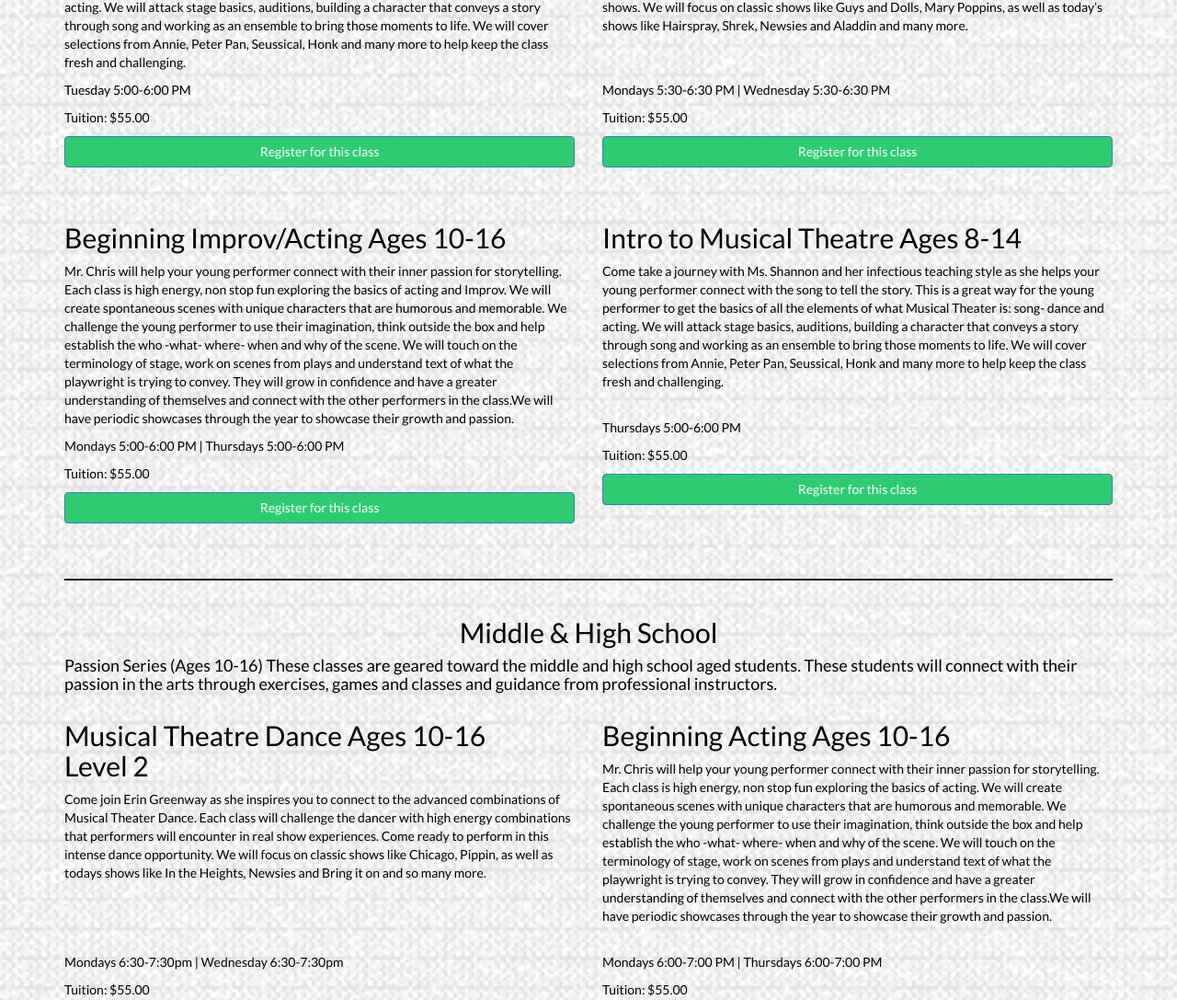
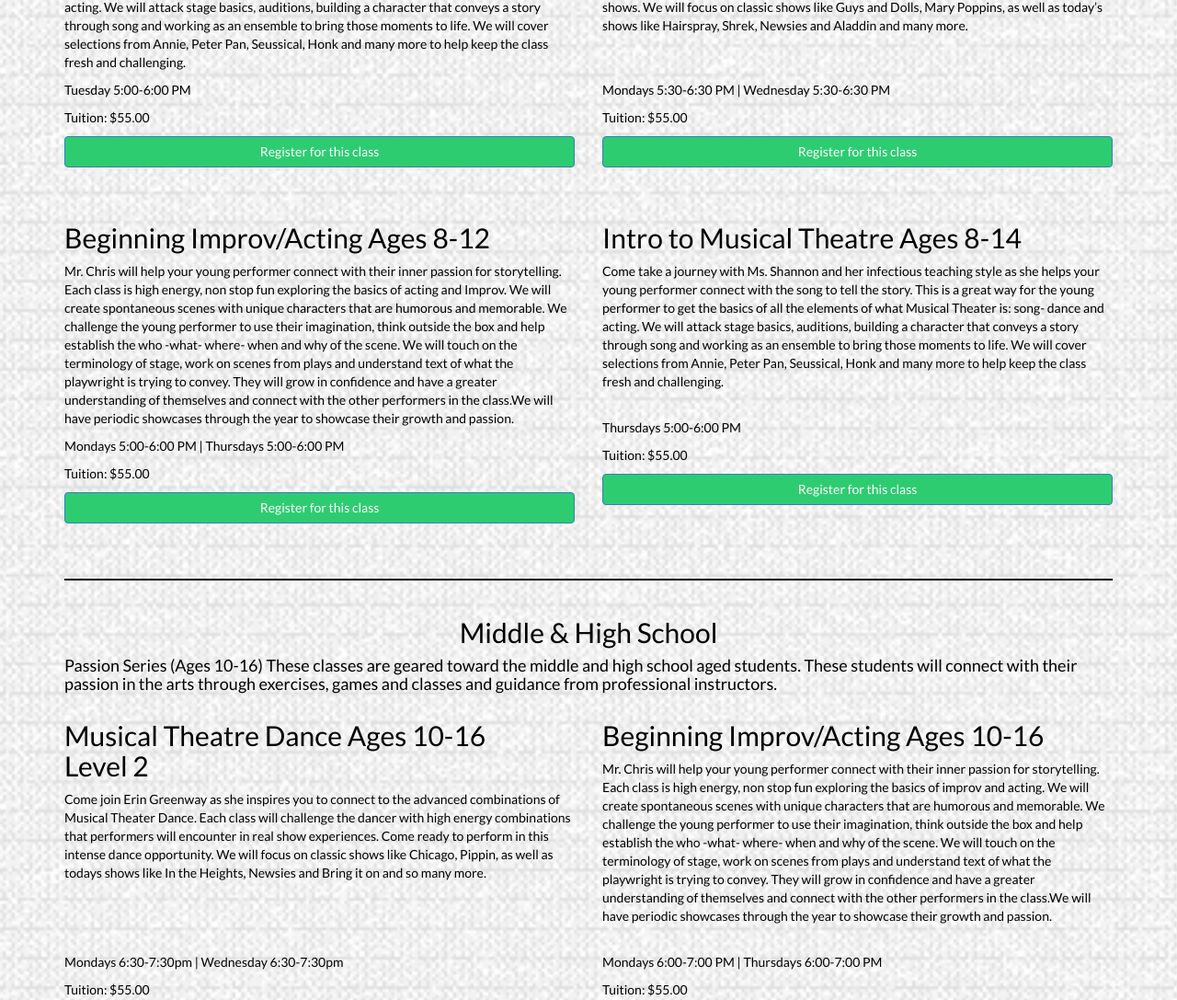
Before and after one commit to matthewtrask/off-broadway, a PHP site: page /classes.php in a window 1280 px wide. Shown: the part 1280-2367 px from the top of the page at 92% size. Run offline with PHP 8.4, Linux system fonts and the light colour scheme; data that the repository does not hold is empty; some libraries are stand-ins or nearby versions.

Commit message:
content changes

```diff
--- a/public/classes.php
+++ b/public/classes.php
@@ -69,7 +69,7 @@
 	<div class="container classes-offered">
 		<div class="row">
 			<div class="col-xs-12 col-sm-12 col-md-6 col-lg-6">
-				<h2>Beginning Improv/Acting Ages 10-16</h2>
+				<h2>Beginning Improv/Acting Ages 8-12</h2>
 				<p>Mr. Chris will help your young performer connect with their inner passion for storytelling. Each class is high energy, non stop fun exploring the basics of acting and Improv. We will create spontaneous scenes with unique characters that are humorous and memorable. We challenge the young performer to use their imagination, think outside the box and help establish the who -what- where- when and why of the scene. We will touch on the terminology of stage, work on scenes from plays and understand text of what the playwright is trying to convey. They will grow in confidence and have a greater understanding of themselves and connect with the other performers in the class.We will have periodic showcases through the year to showcase their growth and passion.</p>
 				<p>Mondays 5:00-6:00 PM | Thursdays 5:00-6:00 PM</p>
 				<p>Tuition: $55.00</p>
@@ -104,8 +104,8 @@
 				<button class="btn btn-block btn-primary" id="btn"><a href="https://app.jackrabbitclass.com/reg.asp?id=277946">Register for this class</a></button>
 			</div>
 			<div class="col-xs-12 col-sm-12 col-md-6 col-lg-6">
-				<h2>Beginning Acting Ages 10-16</h2>
-				<p>Mr. Chris will help your young performer connect with their inner passion for storytelling.  Each class is  high energy, non stop fun exploring the basics of acting. We will  create spontaneous scenes with unique characters that are humorous and memorable. We challenge the young performer to use their imagination, think outside the box and help establish the who -what- where- when and why of the scene. We will touch on the terminology of stage, work  on scenes from plays and understand text of what the playwright is trying to convey. They will grow in confidence and have a greater understanding of themselves and connect with the other performers in the class.We will have periodic showcases through the year to showcase their growth and passion.</p><br/>
+				<h2>Beginning Improv/Acting Ages 10-16</h2>
+				<p>Mr. Chris will help your young performer connect with their inner passion for storytelling.  Each class is  high energy, non stop fun exploring the basics of improv and acting. We will  create spontaneous scenes with unique characters that are humorous and memorable. We challenge the young performer to use their imagination, think outside the box and help establish the who -what- where- when and why of the scene. We will touch on the terminology of stage, work  on scenes from plays and understand text of what the playwright is trying to convey. They will grow in confidence and have a greater understanding of themselves and connect with the other performers in the class.We will have periodic showcases through the year to showcase their growth and passion.</p><br/>
 				<p>Mondays 6:00-7:00 PM | Thursdays 6:00-7:00 PM</p>
 				<p>Tuition: $55.00</p>
 				<button class="btn btn-block btn-primary" id="btn"><a href="https://app.jackrabbitclass.com/reg.asp?id=277946">Register for this class</a></button>
```
